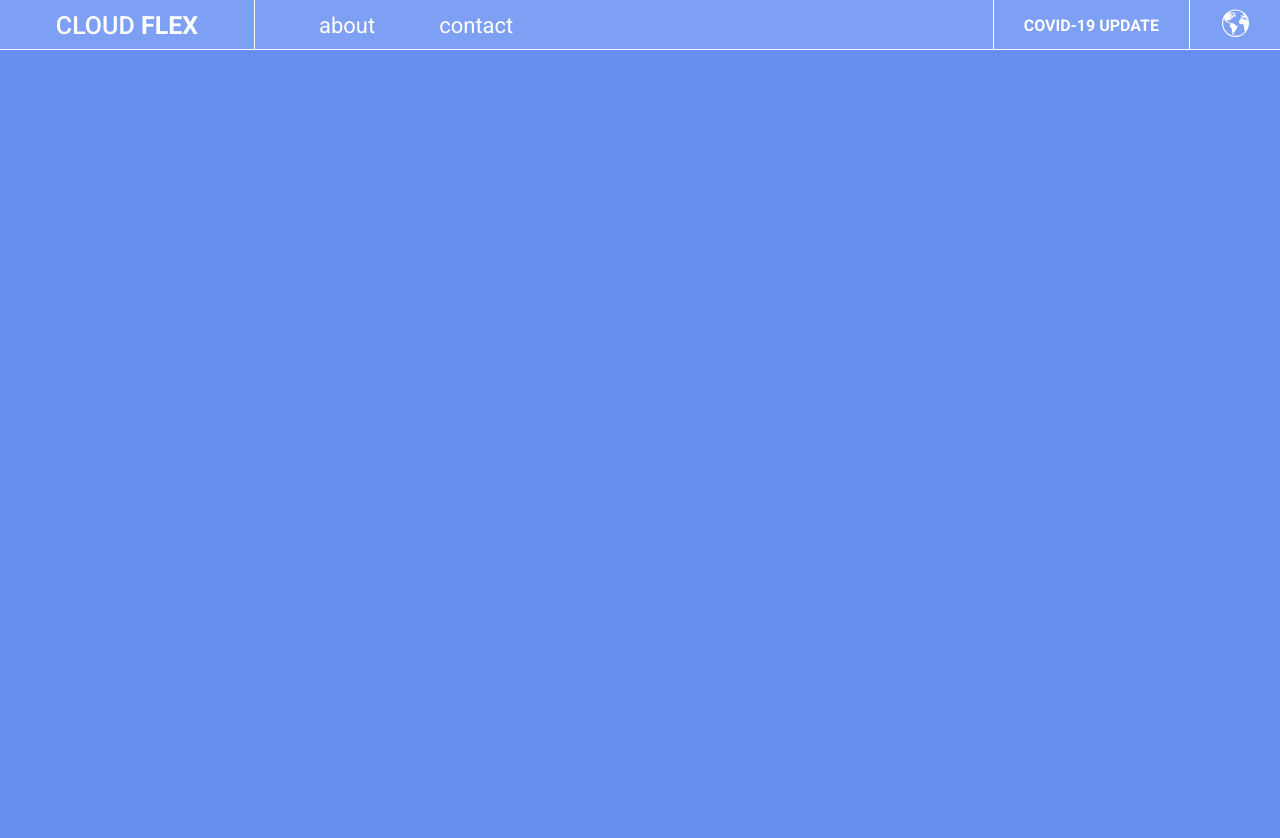
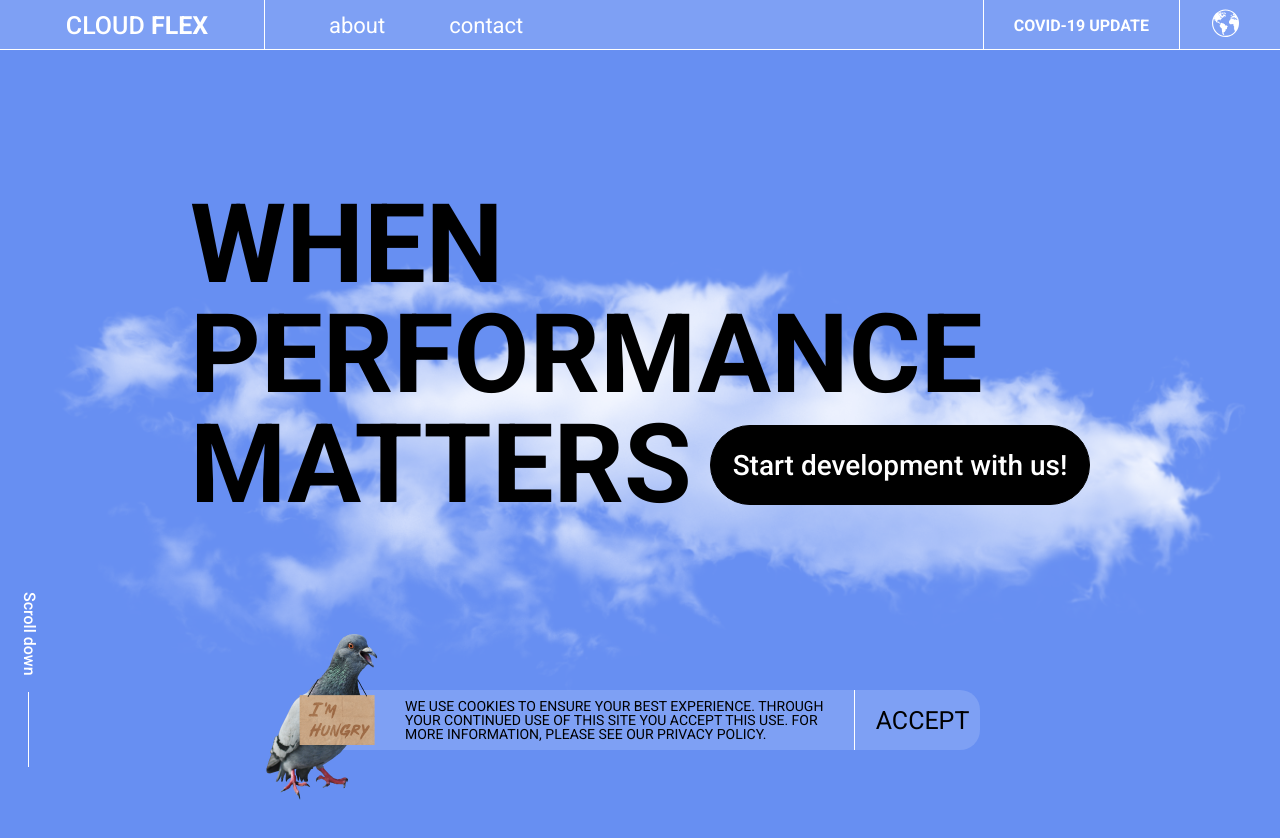
Before and after one commit to Pechenjka0/landing_live_streaming, a website: page index.html in a window 1280 px wide. Before the commit the page ends 800 px from the top, so only its background shows below. Drawn offline with nearby package versions, Linux system fonts and the light colour scheme; files that its build step writes are made by us from their sources.

Commit message:
hero section implementation

```diff
--- a/index.html
+++ b/index.html
@@ -43,6 +43,34 @@
             </nav>
         </div>
     </header>
+
+    <main aria-label="main content">
+        <section class="hero-section" aria-label="hero section">
+            <div class="container">
+                <div class="hero">
+                    <div class="hero__content">
+                        <h1 class="hero__title">WHEN PERFORMANCE MATTERS</h1>
+                        <button class="hero__action-btn">Start development with us!</button>
+                    </div>
+
+                    <div class="hero__notify">
+                        <img src="./images/hero/pigeon.png" alt="pigeon img" class="hero__notify-img">
+                        <p class="hero__notify-content">WE USE COOKIES TO ENSURE YOUR BEST EXPERIENCE.
+                            THROUGH YOUR CONTINUED USE OF THIS SITE YOU ACCEPT THIS USE.
+                            FOR MORE INFORMATION, PLEASE SEE OUR PRIVACY POLICY.
+                        </p>
+                        <button class="hero__notify-btn">ACCEPT</button>
+                    </div>
+
+                    <div class="hero__scroll">
+                        <span class="hero__scroll-content">
+                            Scroll down
+                        </span>
+                    </div>
+                </div>
+            </div>
+        </section>
+    </main>
 </body>
 
 </html>
--- a/styles/_base.scss
+++ b/styles/_base.scss
@@ -3,6 +3,7 @@ body {
 }
 
 .container {
-    max-width: 1440px;
+    max-width: 1460px;
+    padding: 0 10px;
     margin: 0 auto;
 }
--- /dev/null
+++ b/styles/_hero.scss
@@ -0,0 +1,206 @@
+@use 'variables' as v;
+@use 'mixins' as m;
+@use 'placeholders';
+@use 'sass:color';
+
+.hero {
+    position: relative;
+    max-width: 1260px;
+    margin: 0 auto;
+    height: 830px;
+
+    padding-top: 140px;
+
+    background: url('../images/hero/cloud.png') center/contain no-repeat;
+
+    &__content {
+        position: relative;
+        width: 900px;
+        margin: 0 auto;
+
+        .hero__title {
+            @include m.font(110px, 700, v.$color-black);
+            line-height: 1;
+        }
+
+        .hero__action-btn {
+            @include m.font(28px, 500, v.$color-white);
+            @include m.pos(absolute, 1, -1, bottom, right, 15px, 0);
+
+            width: 380px;
+            height: 80px;
+            border-radius: 45px;
+            border: 1px solid v.$color-black;
+            background-color: v.$color-black;
+
+            @include m.transition(all);
+
+            &:hover {
+                background-color: transparent;
+                color: v.$color-black;
+            }
+
+            &:focus {
+                outline: none;
+            }
+
+            &:focus-visible {
+                outline: 2px solid v.$color-white;
+            }
+        }
+
+        @media (max-width: v.$media_lg) {
+            width: 100%;
+            max-width: 700px;
+            height: 500px;
+
+            .hero__title {
+                @include m.font(100px, 700, v.$color-black);
+            }
+
+            .hero__action-btn {
+                @include m.pos(absolute, 1, -1, bottom, left, 0, 15px);
+
+            }
+        }
+
+        @media (max-width: v.$media_md) {
+            max-width: 560px;
+            height: 400px;
+
+            .hero__title {
+                @include m.font(75px, 700, v.$color-black);
+            }
+
+            .hero__action-btn {
+                width: 260px;
+                height: 60px;
+                @include m.font(18px, 400, v.$color-white);
+            }
+        }
+
+        @media (max-width: v.$media_sm) {
+            max-width: 350px;
+            height: 280px;
+
+            .hero__title {
+                @include m.font(45px, 500, v.$color-black);
+            }
+        }
+    }
+
+    &__notify {
+        position: relative;
+        margin: 170px auto 0;
+        width: 680px;
+        height: 60px;
+        background-color: color.adjust(v.$color-white, $alpha: -0.85);
+        border-radius: 20px;
+
+        @include m.d-flex(end, center, nowrap, row, 10px);
+
+        &-img {
+            width: 126px;
+            height: 198px;
+            @include m.pos(absolute, 1, -1, top, left, -75px, -35px);
+        }
+
+        &-content {
+            @include m.d-flex(center, center, nowrap);
+
+            @include m.font(14px, 400, v.$color-black);
+            text-transform: uppercase;
+            line-height: 1;
+
+            width: 450px;
+            height: 100%;
+
+            border-right: 1px solid v.$color-white;
+        }
+
+        &-btn {
+            @include m.font(25px, 400, v.$color-black);
+            text-transform: uppercase;
+
+            width: 115px;
+            background: none;
+            border: none;
+
+            @include m.transition(color);
+            @extend %hover-white;
+
+            &:focus {
+                outline: none;
+            }
+
+            &:focus-visible {
+                outline: 2px solid v.$color-white;
+                border-radius: 5px;
+            }
+        }
+
+        @media (max-width: v.$media_md) {
+            width: 100%;
+            max-width: 450px;
+            margin: 140px auto 0;
+            height: fit-content;
+            @include m.d-flex(start, center, nowrap, column, 0, 0);
+
+            &-content {
+                width: 100%;
+                padding: 10px 10px 10px 100px;
+                border-right: none;
+                border-bottom: 1px solid v.$color-white;
+                line-height: 1.3;
+                @include m.font(11px, 400, v.$color-black);
+            }
+
+            &-btn {
+                @include m.font(30px, 400, v.$color-black);
+                padding: 15px 0;
+            }
+        }
+
+        @media (max-width: v.$media_sm) {
+            &-img {
+                @include m.pos(absolute, 1, -1, top, left, -45px, -15px);
+            }
+        }
+    }
+
+    &__scroll {
+        @include m.pos(absolute, 1, -1, bottom, left, 200px, 10px);
+
+        &-content {
+            position: relative;
+            @include m.font(16px, 500, v.$color-white);
+            writing-mode: vertical-lr;
+            cursor: pointer;
+
+            &::after {
+                content: '';
+                display: block;
+                @include m.pos(absolute, 1, -1, top, left, 100px, 8px);
+                width: 1px;
+                height: 75px;
+                background-color: v.$color-white;
+            }
+        }
+
+        @media (max-width: v.$media_lg) {
+            @include m.pos(absolute, 1, -1, bottom, left, 130px, 10px);
+        }
+        @media (max-width: v.$media_sm) {
+            @include m.pos(absolute, 1, -1, bottom, left, 200px, 10px);
+        }
+    }
+
+    @media (max-width: v.$media_md) {
+        padding-top: 110px 15px 0;
+        background: url('../images/hero/cloud.png') 0 25%/contain no-repeat;
+    }
+
+    @media (max-width: v.$media_sm) {
+        height: 700px;
+    }
+}
--- a/styles/_importer.scss
+++ b/styles/_importer.scss
@@ -1,2 +1,3 @@
 @forward 'base';
 @forward 'header';
+@forward 'hero';
--- a/styles/_mixins.scss
+++ b/styles/_mixins.scss
@@ -8,6 +8,28 @@
     row-gap: $row-gap;
 }
 
+@mixin pos($type: relative, $zIndex: 1, $inset: -1, $top-or-bottom: top, $left-or-right: left, $value1: 0, $value2: 0) {
+    position: $type;
+    z-index: $zIndex;
+
+    @if $inset > -1 {
+        inset: $inset;
+    }
+    @else {
+        #{$top-or-bottom}: $value1;
+        #{$left-or-right}: $value2;
+    }
+}
+
 @mixin transition($property, $duration: .2s, $func: ease-in) {
     transition: $property $duration $func;
 }
+
+@mixin font($size: 16px, $weight: 400, $color: #fff, $style: normal) {
+    font: {
+        size: $size;
+        weight: $weight;
+        style: $style;
+    }
+    color: $color;
+}
--- a/styles/_placeholders.scss
+++ b/styles/_placeholders.scss
@@ -7,6 +7,13 @@
     }
 }
 
+%hover-white {
+    &:hover {
+        cursor: pointer;
+        color: v.$color-white;
+    }
+}
+
 %hover-black-icon {
     &:hover {
         cursor: pointer;
```
Also changed, not shown: images/hero/cloud.png (added), images/hero/pigeon.png (added).
